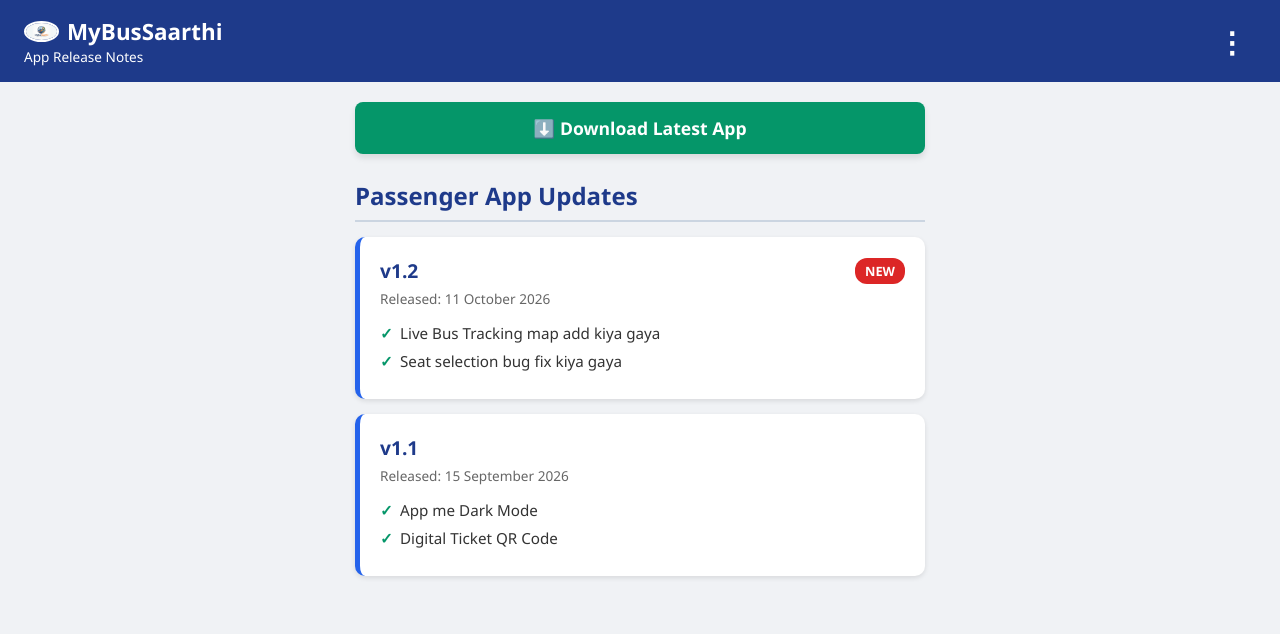
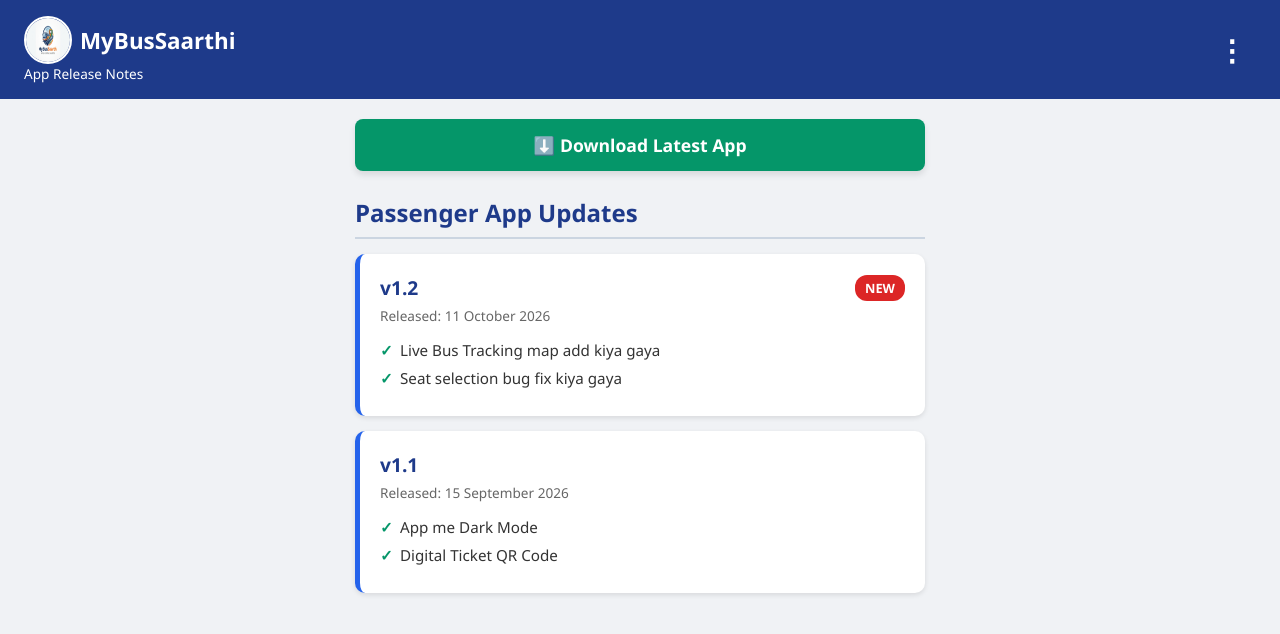
Before and after one commit to aashukumar859526/mybussaarthi_web, a website: page public/index.html in a window 1280 px wide. Drawn offline with Linux system fonts and the light colour scheme.

Commit message:
Logo size 48px kiya

```diff
--- a/public/index.html
+++ b/public/index.html
@@ -50,7 +50,7 @@
 <body>
     <header>
         <div class="header-title">
-            <h1><span style="display: flex; align-items: center; gap: 8px;"><img src="logo.png" style="width: 35px; border-radius: 50%; border: 2px solid white;">MyBusSaarthi</span></h1>
+            <h1><span style="display: flex; align-items: center; gap: 8px;"><img src="logo.png" style="width: 48px; height: 48px; border-radius: 50%; border: 2px solid white;">MyBusSaarthi</span></h1>
             <p>App Release Notes</p>
         </div>
         <button class="menu-btn" onclick="toggleMenu()">⋮</button>
```
